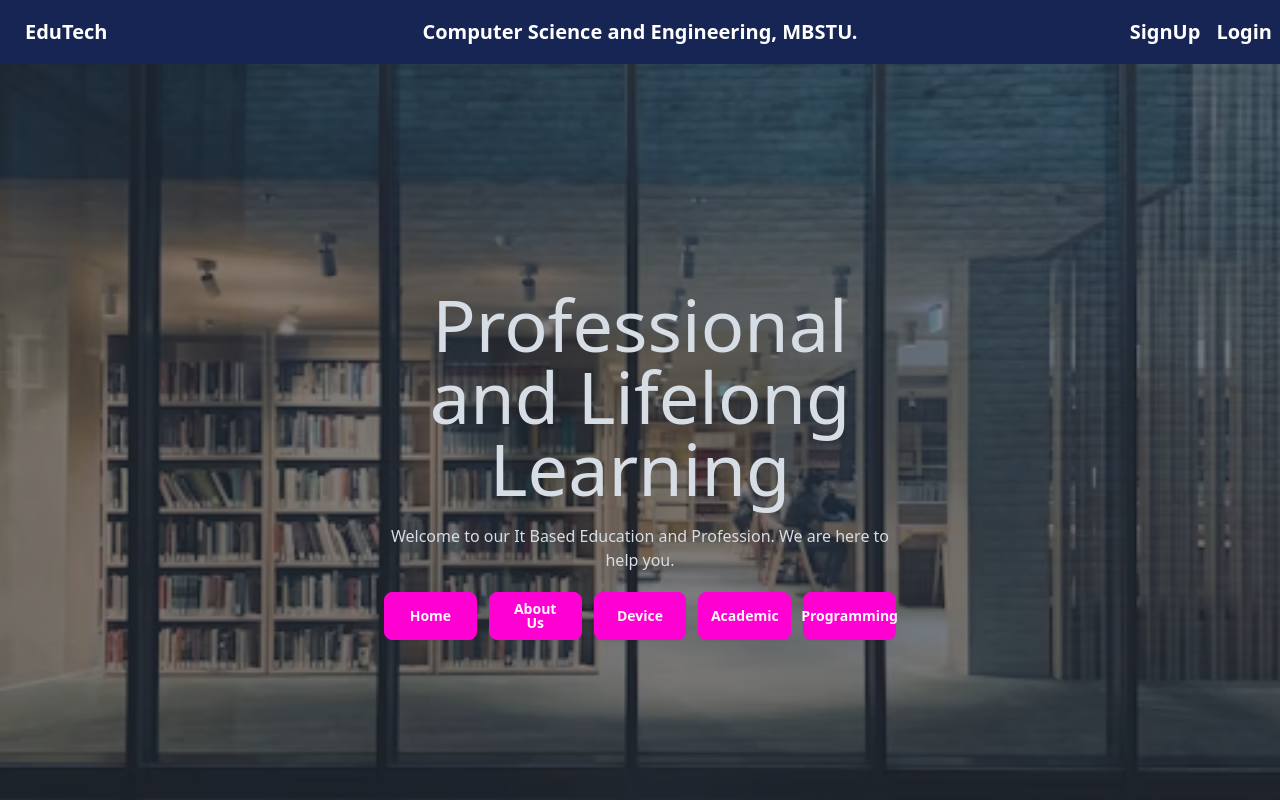
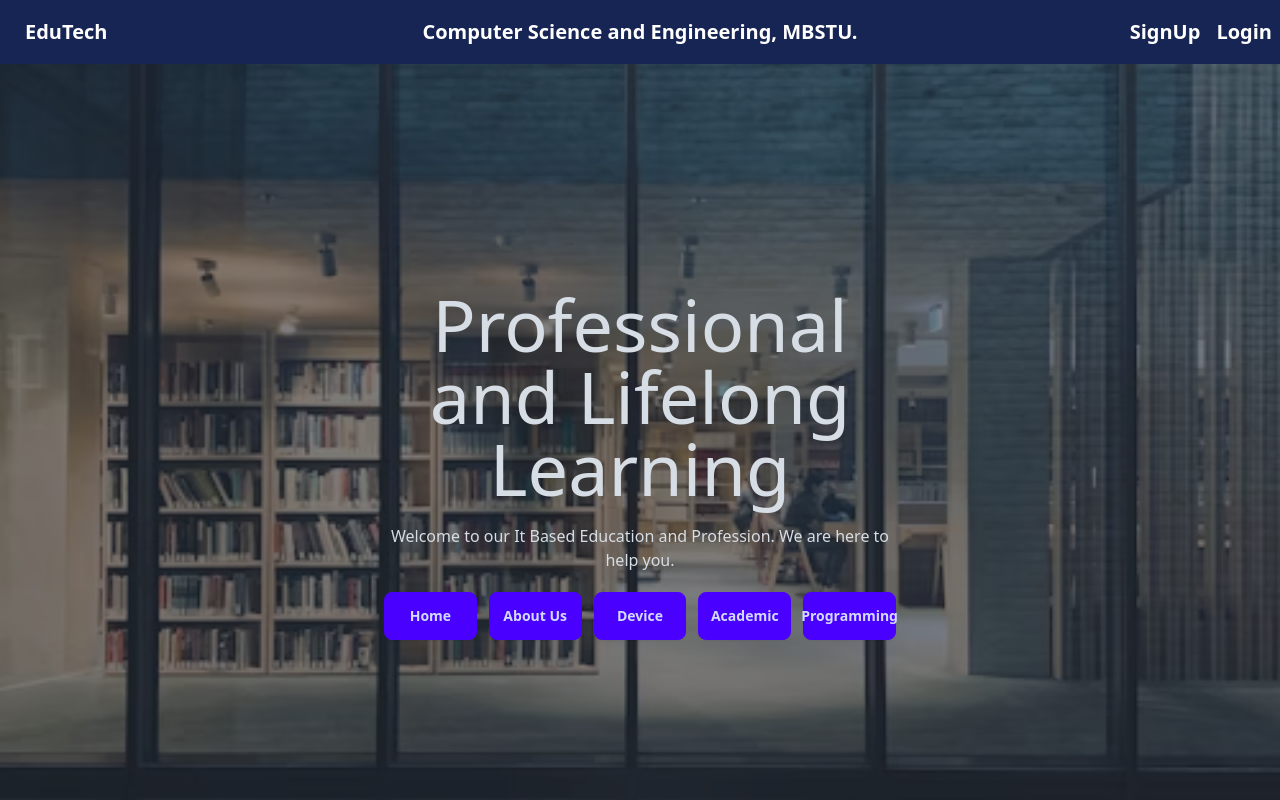
Before and after one commit to Md-Rabiul-Islam75/it-based-education-and-profession, a React (Vite) app: page / in a window 1280 px wide. Shown: the top 800 px of the page. Built offline with nearby package versions, Linux system fonts and the light colour scheme.

Commit message:
some design updated for better experience

```diff
--- a/src/Components/Course/CourseIndex.jsx
+++ b/src/Components/Course/CourseIndex.jsx
@@ -28,12 +28,12 @@ const CourseIndex = ({subjectName}) => {
 
   return (
     <div>
-      <h1 className="text-2xl font-bold mb-4">Categories: {categories.length}</h1>
+      <h1 className="text-2xl font-bold mb-4">Overview: {categories.length}</h1>
       <div className="flex flex-col gap-3">
         {categories.map((category, index) => (
           <NavLink
             key={index} // Using the index as a unique key
-            className="btn bg-base-100 border-none"
+            className="btn hover:bg-blue-300 border-none"
           >
             {category} {/* Display the category name */}
           </NavLink>
--- a/src/pages/AcademicPage.jsx
+++ b/src/pages/AcademicPage.jsx
@@ -51,9 +51,9 @@ const AcademicPage = () => {
   }, []);
 
   return (
-    <div className='mx-auto my-2'>
-      <h3 className='text-center my-2 p-1 text-2xl bg-green-500'>Grow your Academic Career</h3>
-      <h2 className='font-bold text-center text-xl'>Total courses count: {subjects.length}</h2>
+    <div className='w-11/12 mx-auto my-8'>
+      {/* <h3 className='text-center my-2 p-1 text-2xl bg-green-500'>Grow your Academic Career</h3>
+      <h2 className='font-bold text-center text-xl'>Total courses count: {subjects.length}</h2> */}
 
       <div className='grid gap-2 md:grid-cols-2 lg:grid-cols-4 space-x-2 space-y-2'>
         {subjects.map(course => (
--- a/src/pages/Course/Course.jsx
+++ b/src/pages/Course/Course.jsx
@@ -13,7 +13,7 @@ const Course = () => {
 
             <section className='grid md:grid-cols-12'>
 
-                <div className='left col-span-3 bg-green-500'>
+                <div className='left col-span-3 px-2'>
                        <CourseIndex subjectName={subjectName}></CourseIndex>
 
                 </div>
--- a/src/pages/Home.jsx
+++ b/src/pages/Home.jsx
@@ -22,11 +22,11 @@ const Home = () => {
             </p>
 
             <div className="gap-3 grid grid-cols-3 md:grid-cols-5">
-            <button className="btn btn-secondary">Home</button>
-            <Link to="/aboutus" className="btn btn-secondary">About Us</Link>
-            <Link to="/alldevice" className="btn btn-secondary">Device</Link>
-            <Link to="/academic" className="btn btn-secondary">Academic</Link>
-            <Link to="/programming" className="btn btn-secondary">Programming</Link>
+            <button className="btn btn-primary p-2">Home</button>
+            <Link to="/aboutus" className="btn btn-primary p-2">About Us</Link>
+            <Link to="/alldevice" className="btn btn-primary p-2">Device</Link>
+            <Link to="/academic" className="btn btn-primary p-2">Academic</Link>
+            <Link to="/programming" className="btn btn-primary p-2">Programming</Link>
             </div>
 
 
--- a/src/pages/SingleAcademicPage.jsx
+++ b/src/pages/SingleAcademicPage.jsx
@@ -9,9 +9,9 @@ const SingleAcademicPage = ({ course }) => {
   }
 
   return (
-    <Link onClick={() =>hanldeCourseName(subjectName)}  to={`/academic/course/${subjectName}`} className="card bg-base-200 hover:bg-green-500 w-90 shadow-xl my-2">
+    <Link onClick={() =>hanldeCourseName(subjectName)}  to={`/academic/course/${subjectName}`} className="card bg-base-200 hover:bg-green-500 rounded-2xl w-85 shadow-xl my-2">
       <figure>
-        <img src={imageLink} alt="" className="w-70 h-[160px]" />
+        <img src={imageLink} alt="" className="w-70 h-[160px] py-3" />
       </figure>
       <div className="card-body">
         <h2 className="card-title font-bold">{subjectName}</h2>
--- a/src/utils/Navbar.jsx
+++ b/src/utils/Navbar.jsx
@@ -38,7 +38,7 @@ const Navbar = () => {
               {Name}
             </ul>
           </div>
-          <a className="btn btn-ghost text-xl text-white no-underline">EduTech</a>
+          <Link to={'/'} className="btn btn-ghost text-xl text-white no-underline">EduTech</Link>
         </div>
         <div className="navbar-center hidden lg:flex">
           <ul className="menu menu-horizontal px-1 text-white">{Name}</ul>
```
